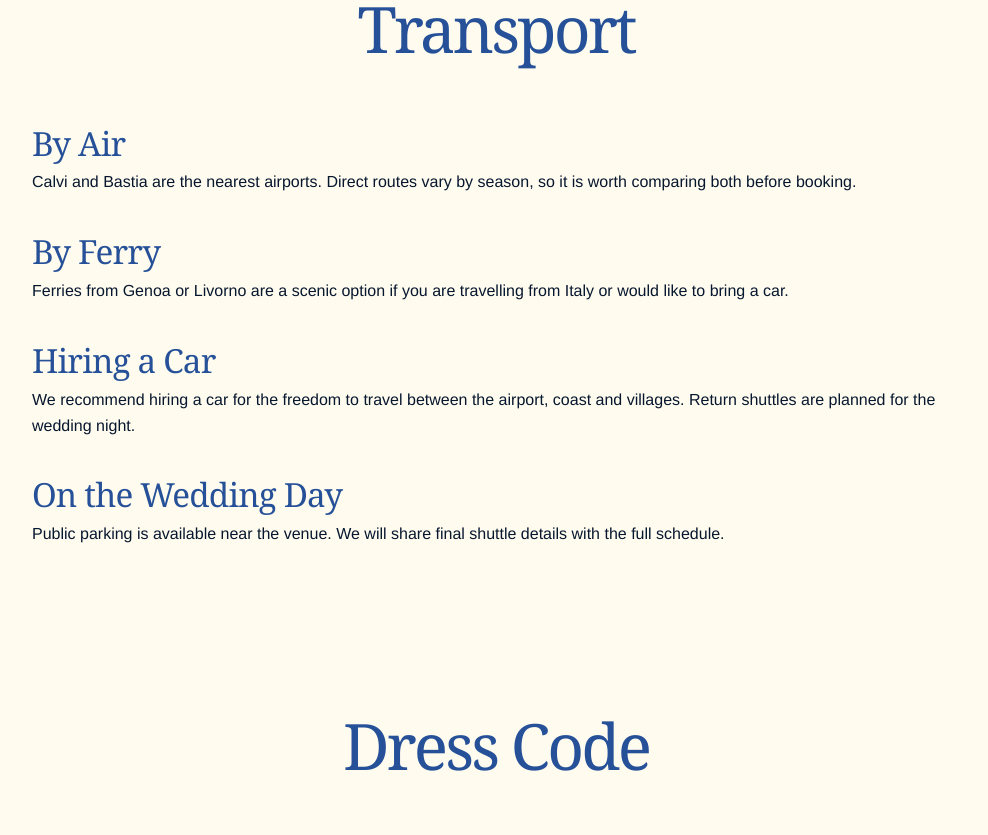
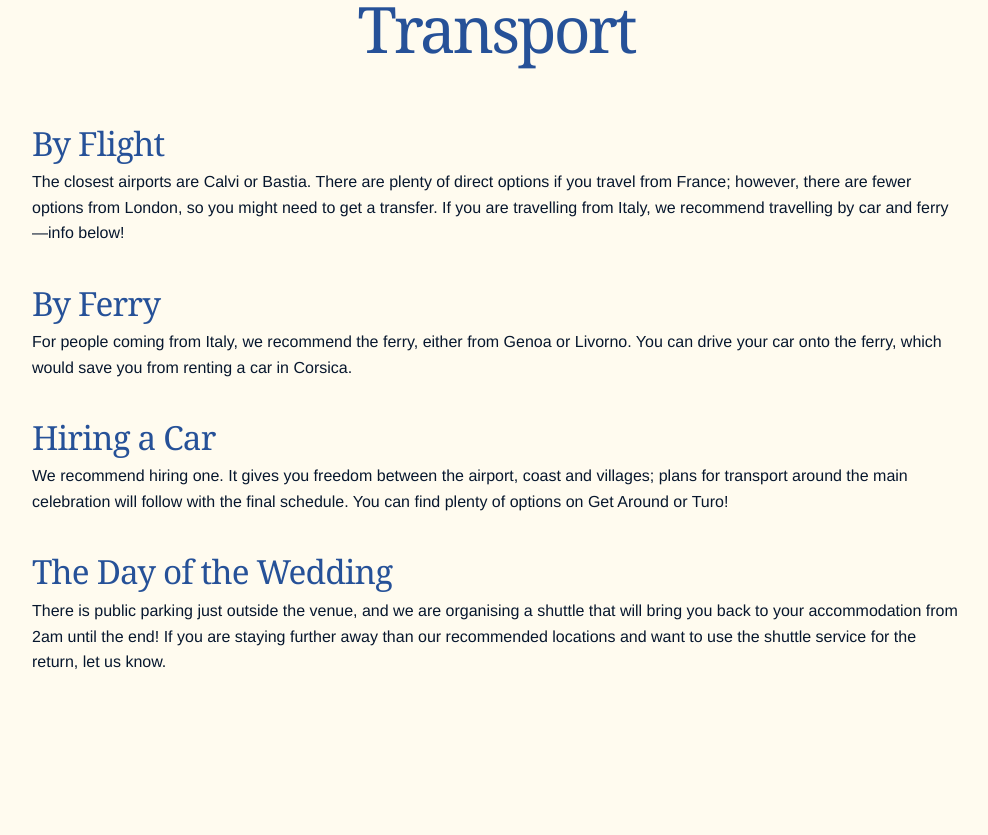
Before and after one commit to kayvane1/jane-luca-wedding-website, a Next.js app: page /information in a window 1280 px wide. Shown: the part 4280-5115 px from the top of the page, without its empty margins (144-1132 px from the left). Built offline with nearby package versions, Linux system fonts and the light colour scheme.

Commit message:
Refine homepage hero and restore transport copy

```diff
--- a/src/app/globals.css
+++ b/src/app/globals.css
@@ -274,13 +274,13 @@ body:has(.figma-home)::before { display: none; }
 .figma-nav nav a:hover, .figma-nav nav a:focus-visible { color: #f18a01; transform: translateY(-2px); }
 .figma-nav nav a.is-active { color: #f18a01; }
 .figma-menu-toggle { display: none; }
-.figma-hero { width: min(96%, 1852px); margin: 4rem auto 0; }
+.figma-hero { width: min(93%, 1780px); margin: 4rem auto 0; }
 .figma-hero h1 { position: relative; z-index: 2; margin-bottom: -5vw; font-family: var(--display); font-size: clamp(3.4rem, 5.2vw, 6.2rem); font-weight: 400; line-height: .98; letter-spacing: -.045em; text-align: center; }
 .figma-hero h1 span, .figma-hero h1 strong { display: block; font-weight: inherit; }
 .figma-hero h1 span { color: #265198; }
 .figma-hero h1 strong { color: #f18a01; font-weight: 700; }
 .figma-hero__drawing { display: block; width: 100%; height: min(56vw, 1078px); object-fit: cover; object-position: center 85%; border-radius: clamp(1.5rem, 2.6vw, 3.125rem); }
-.figma-hero__meta { display: flex; justify-content: space-between; padding: 0 2%; color: #265198; font-size: clamp(.7rem, 1vw, 1.1rem); letter-spacing: .04em; }
+.figma-hero__meta { display: flex; justify-content: space-between; padding: .7rem 2% 0; color: #265198; font-size: clamp(.7rem, 1vw, 1.1rem); letter-spacing: .04em; }
 .figma-editorial { width: min(93%, 1780px); margin: clamp(9rem, 15vw, 18rem) auto 0; }
 .figma-editorial article { display: grid; grid-template-columns: 1fr 1fr; align-items: center; gap: 2%; margin-bottom: clamp(7rem, 12vw, 15rem); }
 .figma-photo { position: relative; overflow: hidden; aspect-ratio: 1.5; border-radius: clamp(1.5rem, 2.7vw, 3.2rem); }
--- a/src/app/information/page.tsx
+++ b/src/app/information/page.tsx
@@ -80,7 +80,27 @@ export default function InformationPage() {
           </section>
         </ScrollReveal>
 
-        <ScrollReveal><section className="information-copy"><h2 className="type-h2">Transport</h2><h3 className="type-h3">By Air</h3><p className="type-body">Calvi and Bastia are the nearest airports. Direct routes vary by season, so it is worth comparing both before booking.</p><h3 className="type-h3">By Ferry</h3><p className="type-body">Ferries from Genoa or Livorno are a scenic option if you are travelling from Italy or would like to bring a car.</p><h3 className="type-h3">Hiring a Car</h3><p className="type-body">We recommend hiring a car for the freedom to travel between the airport, coast and villages. Return shuttles are planned for the wedding night.</p><h3 className="type-h3">On the Wedding Day</h3><p className="type-body">Public parking is available near the venue. We will share final shuttle details with the full schedule.</p></section></ScrollReveal>
+        <ScrollReveal>
+          <section className="information-copy">
+            <h2 className="type-h2">Transport</h2>
+            <h3 className="type-h3">By Flight</h3>
+            <p className="type-body">
+              The closest airports are Calvi or Bastia. There are plenty of direct options if you travel from France; however, there are fewer options from London, so you might need to get a transfer. If you are travelling from Italy, we recommend travelling by car and ferry—info below!
+            </p>
+            <h3 className="type-h3">By Ferry</h3>
+            <p className="type-body">
+              For people coming from Italy, we recommend the ferry, either from Genoa or Livorno. You can drive your car onto the ferry, which would save you from renting a car in Corsica.
+            </p>
+            <h3 className="type-h3">Hiring a Car</h3>
+            <p className="type-body">
+              We recommend hiring one. It gives you freedom between the airport, coast and villages; plans for transport around the main celebration will follow with the final schedule. You can find plenty of options on Get Around or Turo!
+            </p>
+            <h3 className="type-h3">The Day of the Wedding</h3>
+            <p className="type-body">
+              There is public parking just outside the venue, and we are organising a shuttle that will bring you back to your accommodation from 2am until the end! If you are staying further away than our recommended locations and want to use the shuttle service for the return, let us know.
+            </p>
+          </section>
+        </ScrollReveal>
         <ScrollReveal><section className="theme-block"><h2 className="type-h2">Dress Code</h2><p className="type-body type-intro">Summer formal with Mediterranean colour—elegant, joyful and comfortable enough to dance until sunrise.</p></section></ScrollReveal>
       </section>
     </FigmaPageShell>
```
